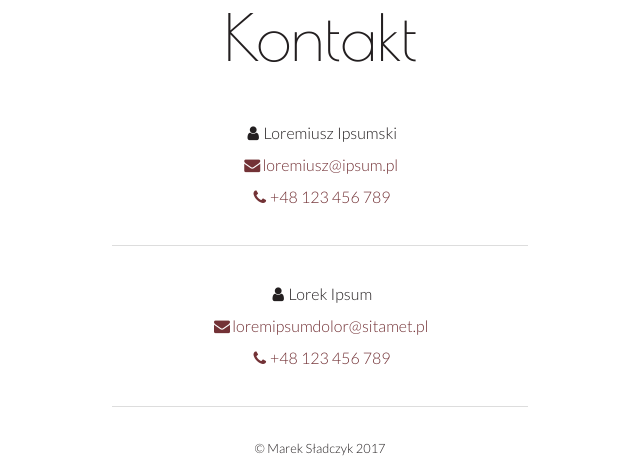
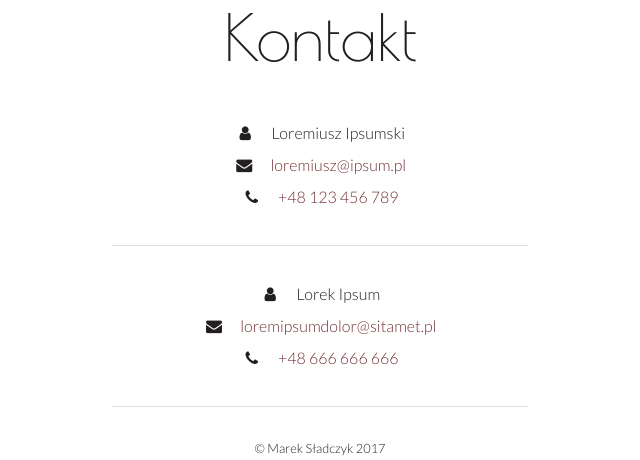
Before and after one commit to mareksl/majestic, a PHP site: page / in a window 1280 px wide. Shown: the part 5730-6190 px from the top of the page, without its empty margins (320-960 px from the left). Run offline with PHP 8.4, Linux system fonts and the light colour scheme.

Commit message:
contact cards

```diff
--- a/css/main.css
+++ b/css/main.css
@@ -469,7 +469,7 @@ nav {
     .profile h3 span {
       display: block;
       font-family: "Poiret One", serif;
-      font-size: 4vmin;
+      font-size: 5vmin;
       font-weight: normal; }
 
 @media screen and (min-width: 660px) {
@@ -541,6 +541,8 @@ nav {
 .contact {
   line-height: 2;
   text-align: center; }
+  .contact .fa {
+    margin-right: 1rem; }
   .contact p {
     border-bottom: 1px solid #ddd;
     transition: .4s; }
--- a/css/main.scss
+++ b/css/main.scss
@@ -251,7 +251,7 @@ nav {
     span {
       display: block;
       font-family: $serif;
-      font-size: 4vmin;
+      font-size: 5vmin;
       font-weight: normal;
     }
   }
@@ -368,7 +368,9 @@ nav {
 .contact {
   line-height: 2;
   text-align: center;
-
+.fa {
+  margin-right: 1rem;
+}
   p {
     border-bottom: 1px solid #ddd;
     transition: .4s;
--- a/index.html
+++ b/index.html
@@ -201,13 +201,13 @@
                     <div class="row">
                         <div class="col col-3"></div>
                         <address class="col col-3 contact">
-                          <p><span class="fa fa-user fa-fw"></span>Loremiusz Ipsumski<br>
-                              <a href="#"><span class="fa fa-envelope fa-fw"></span>loremiusz@ipsum.pl</a><br>
-                              <a href="tel:+48 123 456 789" class="links"><span class="fa fa-phone fa-fw"></span>+48 123 456 789</a>
+                          <p><span class="fa fa-user fa-fw"></span><span>Loremiusz Ipsumski</span><br>
+                              <span class="fa fa-envelope fa-fw"></span><a href="#">loremiusz@ipsum.pl</a><br>
+                              <span class="fa fa-phone fa-fw"></span><a href="tel:+48 123 456 789" class="links">+48 123 456 789</a>
                           </p>
-                          <p><span class="fa fa-user fa-fw"></span>Lorek Ipsum<br>
-                              <a href="#"><span class="fa fa-envelope fa-fw"></span>loremipsumdolor@sitamet.pl</a><br>
-                              <a href="tel:+48 123 456 789" class="links"><span class="fa fa-phone fa-fw"></span>+48 123 456 789</a>
+                          <p><span class="fa fa-user fa-fw"></span><span>Lorek Ipsum</span><br>
+                              <span class="fa fa-envelope fa-fw"></span><a href="#">loremipsumdolor@sitamet.pl</a><br>
+                              <span class="fa fa-phone fa-fw"></span><a href="tel:+48 666 666 666" class="links">+48 666 666 666</a>
                           </p>
                       </address>
                         <div class="col col-3"></div>
```
Also changed, not shown: 1 other file.
